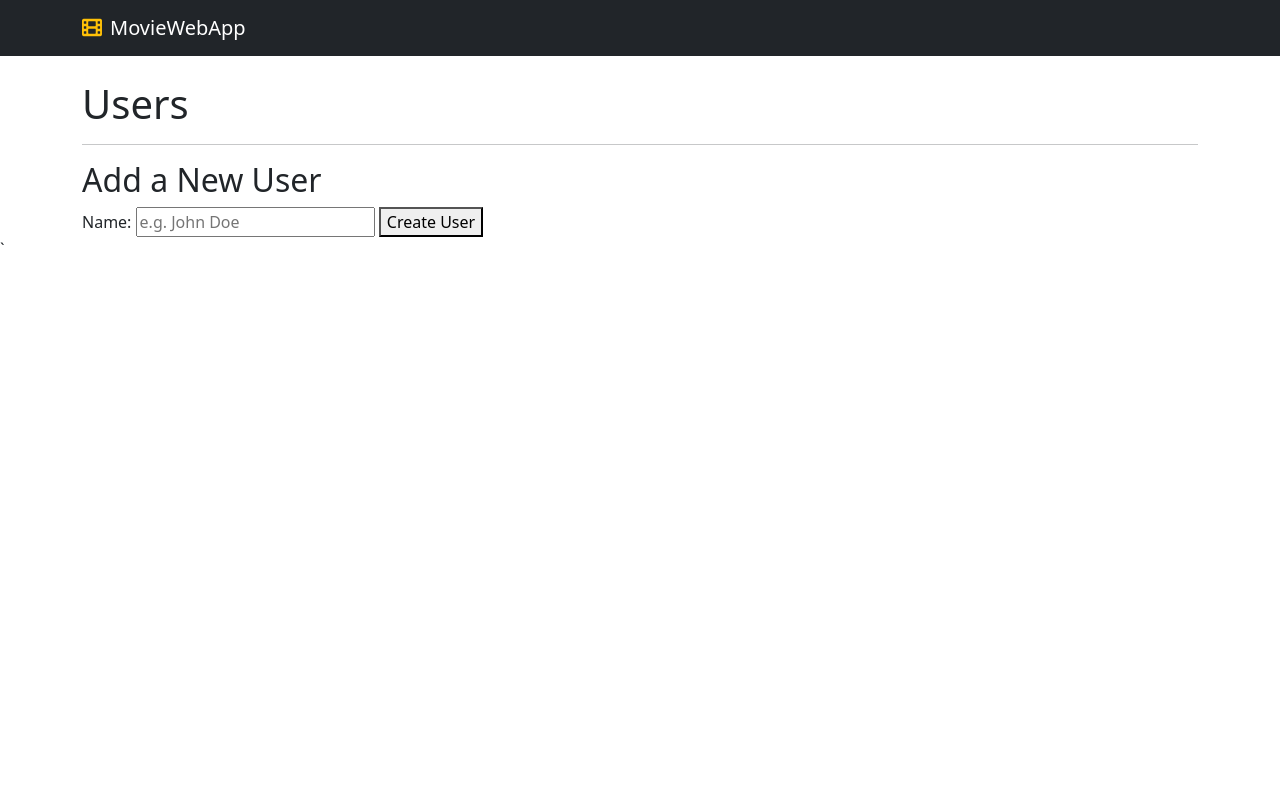
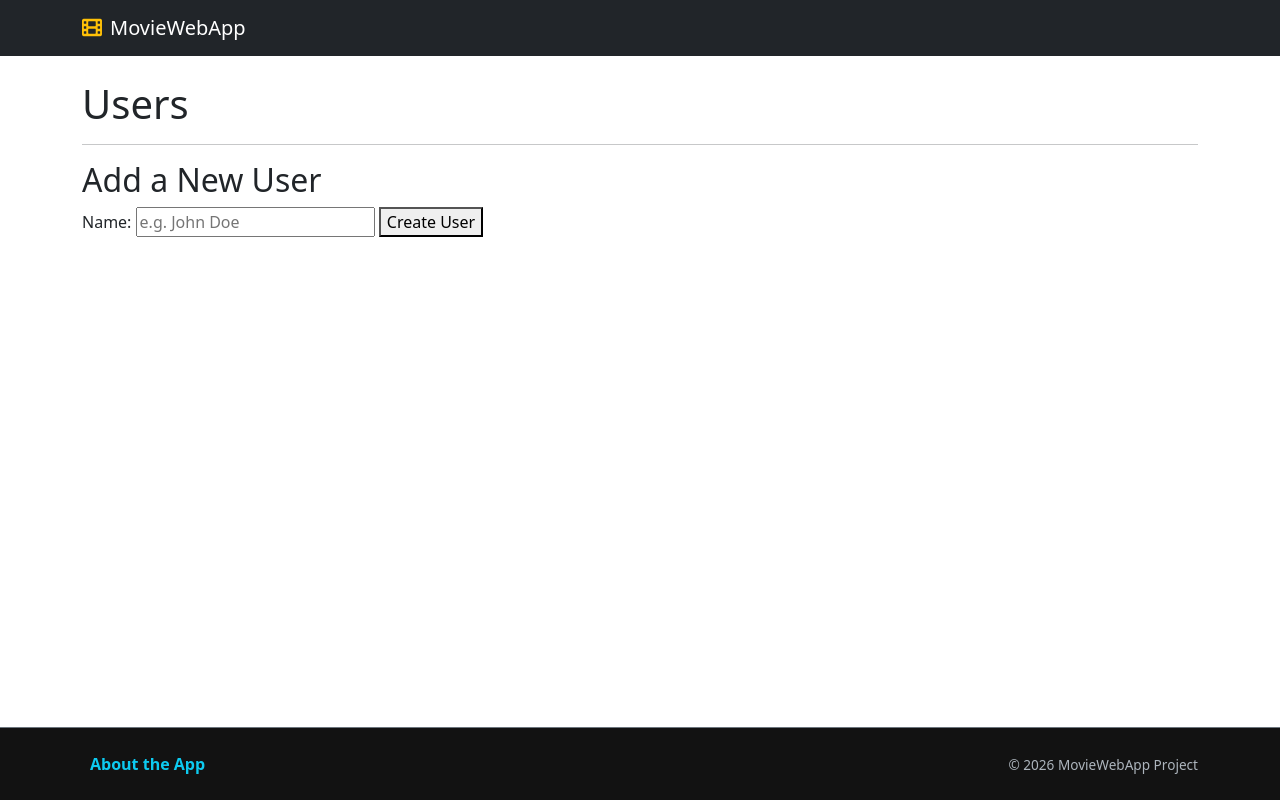
Before and after one commit to 84edu/MovieWebApp, a Flask app: page / in a window 1280 px wide. Run offline with Flask 3, Linux system fonts and the light colour scheme.

Commit message:
Enhance UI style, add About page and favicon

```diff
--- a/app.py
+++ b/app.py
@@ -81,7 +81,7 @@ def user_movies(user_id):
 
     # GET logic stays simple but clean
     movies = data_manager.get_movies(user_id)
-    return render_template('movies.html', movies=movies, user_id=user_id)
+    return render_template('movies.html', movies=movies, user_id=user_id, user_name=user.name)
 
 
 @app.route('/users/<int:user_id>/movies/<int:movie_id>/update', methods=['POST'])
@@ -130,6 +130,11 @@ def users_redirect():
     return redirect(url_for('index'), code=301)
 
 
+@app.route('/about')
+def about():
+    return render_template('about.html')
+
+
 @app.errorhandler(404)
 def page_not_found(e):
     return render_template('404.html'), 404
--- a/static/style.css
+++ b/static/style.css
@@ -13,3 +13,19 @@
     border: none;
     box-shadow: 0 4px 6px rgba(0,0,0,0.05);
 }
+
+html, body {
+    height: 100%;
+    margin: 0;
+}
+
+body {
+    display: flex;
+    flex-direction: column;
+}
+
+.footer {
+    margin-top: auto;
+    width: 100%;
+    background-color: #121212 !important;
+}
--- a/templates/base.html
+++ b/templates/base.html
@@ -7,6 +7,7 @@
     <link href="https://cdn.jsdelivr.net/npm/bootstrap@5.3.0/dist/css/bootstrap.min.css" rel="stylesheet">
     <link rel="stylesheet" href="{{ url_for('static', filename='style.css') }}">
     <link rel="stylesheet" href="https://cdnjs.cloudflare.com/ajax/libs/font-awesome/6.0.0/css/all.min.css">
+    <link rel="icon" type="image/x-icon" href="{{ url_for('static', filename='favicon.ico') }}">
 </head>
 <body>
     <nav class="navbar navbar-expand-lg navbar-dark bg-dark mb-4">
@@ -34,6 +35,23 @@
 
         {% block content %}
         {% endblock %}
-    </main>`
+    </main>
+    <footer class="footer mt-auto py-4 bg-dark border-top border-secondary">
+        <div class="container">
+            <div class="d-flex justify-content-between align-items-center">
+                <div class="footer-left">
+                    <a href="{{ url_for('about') }}" class="text-info text-decoration-none fw-bold">
+                        <i class="bi bi-film me-2"></i>About the App
+                    </a>
+                </div>
+
+                <div class="footer-right">
+                    <span style="color: #adb5bd; font-size: 0.85rem;">
+                        © 2026 MovieWebApp Project
+                    </span>
+                </div>
+            </div>
+        </div>
+    </footer>
 </body>
 </html>
```
Also changed, not shown: templates/about.html (added, +42 -0 lines), static/favicon.ico (added).
